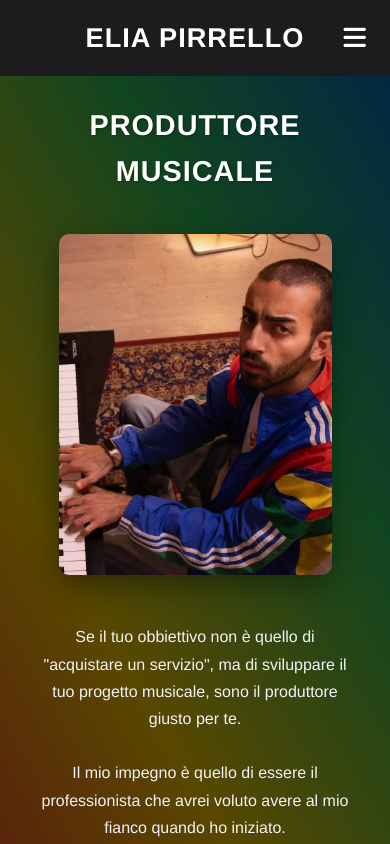
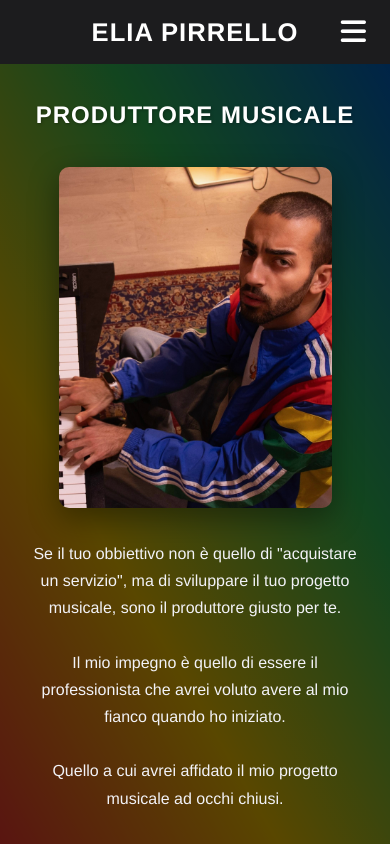
Before and after one commit to wavyprod1/website, a Vue app: page / in a window 390 px wide. Shown: the top 844 px of the page. Built offline with nearby package versions, Linux system fonts and the light colour scheme.

Commit message:
Various fixes

```diff
--- a/src/App.vue
+++ b/src/App.vue
@@ -67,11 +67,13 @@ watch(() => router.currentRoute.value.path, () => {
 
 <template>
   <header>
-    <div class="container header-container">
+    <div class= container>
+    <div class="header-container">
+
       <RouterLink to="/" class="header-logo-link desktop-only" @click="handleNavLinkClick">
         ELIA PIRRELLO
       </RouterLink>
-      <RouterLink to="/" class="header-logo-link-mobile mobile-only" @click="handleNavLinkClick">
+      <RouterLink to="/" class="header-logo-link mobile-only" @click="handleNavLinkClick">
         ELIA PIRRELLO
       </RouterLink>
       <button class="mobile-menu-btn" @click="toggleMobileMenu" aria-label="Apri menu" :aria-expanded="isMobileMenuOpen">
@@ -139,6 +141,7 @@ watch(() => router.currentRoute.value.path, () => {
           >
         </li>
       </ul>
+    </div>
     </div>
   </header>
 
@@ -223,6 +226,8 @@ watch(() => router.currentRoute.value.path, () => {
 
 <style scoped>
 /* Stili Header */
+
+/* Header & Navigation */
 header {
   position: fixed;
   top: 0;
@@ -230,25 +235,28 @@ header {
   width: 100%;
   z-index: 1000;
   background-color: var(--color-dark-gray);
-  padding: 1rem 0;
   transition: background-color 0.3s ease;
 }
 
 .header-container {
+  justify-content: space-between;
   display: flex;
   align-items: center;
+  height: 2rem;
 }
+
 
 /* Logo/Nome Link per Desktop */
 .header-logo-link {
-  font-size: 1.7rem;
   font-weight: bold;
+  font-size: 1.6rem;
   color: var(--color-white);
   text-decoration: none;
   text-transform: uppercase;
   letter-spacing: 1px;
   transition: color 0.3s ease; /* Aggiunta transizione */
 }
+
 .header-logo-link:hover {
   color: var(--color-light-gray); /* MODIFICATO: Hover grigio chiaro */
 }
@@ -268,9 +276,9 @@ header {
   font-weight: bold;
   text-transform: uppercase;
   transition: color 0.3s ease;
-  padding: 0.5rem 0;
+  padding: 0rem 0;
   position: relative;
-  font-size: 1.1rem;  /* Esempio: leggermente più grande del default, se vuoi. Il default è spesso 1rem per <p> */
+
 }
 
 .nav-link.nav-link-servizi:hover { color: var(--color-green); }
@@ -347,18 +355,10 @@ header {
 
   .header-container {
     justify-content: center;
-    position: relative;
+
   }
 
-  .header-logo-link-mobile {
-    font-size: 1.7rem;
-    font-weight: bold;
-    color: var(--color-white);
-    text-decoration: none;
-    text-transform: uppercase;
-    letter-spacing: 1px;
-    transition: color 0.3s ease; /* Aggiunta transizione */
-  }
+
   .header-logo-link-mobile:hover {
     color: var(--color-light-gray); /* MODIFICATO: Hover grigio chiaro */
   }
@@ -388,11 +388,12 @@ header {
     flex-direction: column;
     align-items: center;
     justify-content: flex-start;
-    padding-top: 70px;
+    padding-top:4rem;
     transition: left 0.3s ease-in-out;
     z-index: 1001;
     overflow-y: auto;
     box-sizing: border-box;
+    font-size: 1.6rem;
   }
 
   .nav-menu.active {
@@ -406,8 +407,7 @@ header {
   }
   .nav-menu .nav-link {
     display: block;
-    padding: 1rem 0;
-    font-size: 1.5rem;
+
     text-align: center;
 
   }
@@ -492,8 +492,6 @@ footer {
 @media (max-width: 576px) {
   .footer-container { grid-template-columns: 1fr; text-align: center; }
   .social-links { justify-content: center; }
-  .header-logo-link-mobile { font-size: 1.7rem; }
-  .mobile-menu-btn { font-size: 1.6rem; }
   .footer-col h3 { text-align: center; } /* Centra titoli footer su mobile molto piccolo */
   .footer-nav { text-align: center; } /* Centra link nav footer su mobile molto piccolo */
 }
--- a/src/assets/style.css
+++ b/src/assets/style.css
@@ -68,11 +68,11 @@ p {
   width: 100%;
   max-width: 1200px;
   margin: 0 auto;
-  padding: 0 1.5rem;
+  padding: 1rem 1.5rem;
 }
 
 section {
-  padding: 5rem 0;
+  padding: 1.5rem 0;
   position: relative; /* Utile per eventuali figli posizionati assolutamente */
   overflow: hidden;  /* Utile per ::before/::after overlays */
 }
@@ -114,23 +114,7 @@ section {
   box-shadow: 0 5px 15px rgba(0, 102, 204, 0.3); /* Ombra con il nuovo blu */
 }
 
-/* Header & Navigation */
-header {
-  position: fixed;
-  top: 0;
-  left: 0;
-  width: 100%;
-  z-index: 1000;
-  background-color: var(--color-dark-gray);
-  padding: 1rem 0;
-  transition: background-color 0.3s ease;
-}
 
-.header-container {
-  display: flex;
-  justify-content: space-between;
-  align-items: center;
-}
 
 .logo {
   font-weight: bold;
@@ -204,27 +188,35 @@ header {
 /* Hero Section Specifics (se non coperte da .section-gradient-overlay) */
 .hero {
   /* position, height, display, align-items, overflow sono già in section o qui */
-  height: 100vh;
+
+  min-height: calc(100vh - 4rem); /* Subtract header height */
+  margin-top: 4rem;
   display: flex;
   align-items: center;
   /* background-color: var(--color-dark-gray); /* Fallback se .section-gradient-overlay non è usato */
 }
 
-/* .hero-bg rimosso perché ora usiamo .section-gradient-overlay */
+.hero-content-wrapper {
+  display: flex;
+  flex-direction: row; /* Desktop: testo a sinistra, immagine a destra */
+  align-items: center;
+  justify-content: space-between;
+  position: relative; /* Essenziale per z-index */
+  z-index: 2;       /* Sopra l'overlay ::before della classe .section-gradient-overlay */
+  width: 100%;
+}
 
-/* .hero-content era un wrapper generico, .hero-content-wrapper è usato nel componente */
-/* Assicurarsi che il wrapper del contenuto nella hero section abbia z-index > 1 */
+.space-up-down{
+  margin: 1rem 0 1rem 0;
+}
 
 
 /* Page Hero Section (per pagine interne, es. "Chi Sono", "Servizi") */
 .page-hero {
-  /* position: relative; padding, text-align sono già in section o qui */
-  padding: 8rem 0 4rem; /* Padding specifico per page-hero */
+  margin-top: 4rem;
   background-color: var(--color-dark-gray); /* Sfondo standard per page-hero */
   text-align: center;
 }
-/* Se vuoi usare il gradiente anche per page-hero, aggiungi .section-gradient-overlay */
-/* <section class="page-hero section-gradient-overlay"> */
 
 .page-hero h1 {
   margin-bottom: 1.5rem;
@@ -234,12 +226,19 @@ header {
   position: relative;
   z-index: 2;
   text-align: center;
-  padding: 2rem 1.5rem;
+  padding: 0rem 1.5rem;
 }
 
   .hero-main-title {
   font-size: 3rem; /* NUOVA DIMENSIONE RIDOTTA PER MOBILE PICCOLO */
-  margin-bottom: 1.5rem; /* Più spazio per H1 */
+
+
+}
+
+.hero-main-description {
+  font-size: 1.1rem;
+  color: var(--color-light-gray); /* Testo descrizione chiaro su sfondo sfumato/scuro */
+  line-height: 1.7;
 }
 
 .page-intro {
@@ -249,43 +248,10 @@ header {
   margin: 0 auto;
 }
 
-/* Benefits Section (esempio, se la riutilizzi) */
-.benefits {
-  background-color: var(--color-light-gray);
-}
-.benefits .section-title, /* Titolo specifico per sezione benefits */
-.benefits .benefit-title,
-.benefits .benefit-text {
-  color: var(--color-dark-gray);
-  text-shadow: none;
-}
-.benefits .section-title {
-    text-align: center;
-    margin-bottom: 3rem;
-}
-.benefits .benefits-intro { /* Intro specifico per sezione benefits */
-  color: var(--color-dark-gray);
-  text-shadow: none;
-  text-align: center;
-  max-width: 700px;
-  margin: 0 auto 3rem;
-}
-/* ... altri stili benefits ... */
-
-
-/* Services Section */
-/* ... stili services ... */
-
-
-/* Reviews Section */
-/* .reviews è gestito nello scoped CSS per lo sfondo chiaro.
-   Se volessi una versione scura di default, la definiresti qui. */
-
 
 /* CTA Sections */
 .cta {
   text-align: center;
-  /* padding: 5rem 0; già in section */
 }
 
 .cta-primary {
@@ -337,13 +303,10 @@ footer {
 @media (max-width: 992px) {
   h1 { font-size: 3rem; }
   h2 { font-size: 2.2rem; }
+  section {
+    padding: 0;
+  }
 
-  .hero {
-    min-height: 90vh;
-    height: auto;
-    padding-top: 70px; /* Altezza header */
-    padding-bottom: 2rem;
-  }
 }
 
 @media (max-width: 768px) {
@@ -351,13 +314,23 @@ footer {
   h2 { font-size: 1.8rem; }
 
   section {
-    padding: 4rem 0; /* Riduci padding sezioni su mobile */
+    padding: 0;
   }
+
 
   .hero-main-title {
   font-size: 2.2rem; /* NUOVA DIMENSIONE RIDOTTA PER MOBILE PICCOLO */
-  margin-bottom: 1.5rem; /* Più spazio per H1 */
+
 }
+.hero-content-wrapper {
+    flex-direction: column;
+    text-align: center; /* Centra il testo dei figli ordinati */
+
+  }
+  .hero-main-description {
+    order: 3;
+    font-size: 1rem;
+  }
 
   .mobile-menu-btn { display: block; }
   .nav-menu {
@@ -375,18 +348,16 @@ footer {
   .nav-menu.active { left: 0; }
   .nav-item { margin: 1.5rem 0; }
 
-  /* .hero-content era nel tuo globale, ora il contenuto è in .hero-content-wrapper */
-  /* .hero-description era nel tuo globale, ora è .hero-main-description */
 }
 
 @media (max-width: 576px) {
-  section { padding: 3rem 0; }
+
   h1 { font-size: 2rem; }
   h2 { font-size: 1.5rem; }
   .btn { padding: 0.8rem 1.5rem; font-size: 0.9rem; }
   .hero-main-title {
-  font-size: 1.8rem; /* NUOVA DIMENSIONE RIDOTTA PER MOBILE PICCOLO */
-  margin-bottom: 1.5rem; /* Più spazio per H1 */
+  font-size: 1.5rem; /* NUOVA DIMENSIONE RIDOTTA PER MOBILE PICCOLO */
+
 }
 
   /* ... altri stili mobile ... */
--- a/src/views/HomeView.vue
+++ b/src/views/HomeView.vue
@@ -30,17 +30,17 @@ const starEmoji = '⭐';
       <div class="container hero-content-wrapper">
         <div class="hero-text-column">
           <!-- h1 usa .section-title per coerenza, ma è un h1 -->
-          <h1 class="section-title hero-main-title">PRODUTTORE MUSICALE</h1>
-          <p class="hero-main-description">
+          <h1 class=" space-up-down section-title hero-main-title">PRODUTTORE MUSICALE</h1>
+          <div class="space-up-down hero-main-description">
             Se il tuo obbiettivo non è quello di "acquistare un servizio", ma di sviluppare il tuo
             progetto musicale, sono il produttore giusto per te.
             <br /><br />
             Il mio impegno è quello di essere il professionista che avrei voluto avere al
             mio fianco quando ho iniziato. <br /><br />Quello a cui avrei affidato il mio progetto musicale ad
             occhi chiusi.
-          </p>
+          </div>
         </div>
-        <div class="hero-image-column">
+        <div class="space-up-down hero-image-column">
           <img
             src="/images/hero-profile-square.jpg"
             alt="Elia Pirrello - Produttore Musicale"
@@ -147,31 +147,13 @@ const starEmoji = '⭐';
 }
 
 
-/* HERO SECTION SPECIFICS (Layout e testo) */
-.hero-content-wrapper {
-  display: flex;
-  flex-direction: row; /* Desktop: testo a sinistra, immagine a destra */
-  align-items: center;
-  justify-content: space-between;
-  gap: 3rem;
-  position: relative; /* Essenziale per z-index */
-  z-index: 2;       /* Sopra l'overlay ::before della classe .section-gradient-overlay */
-  width: 100%;
-  min-height: calc(100vh - 120px); /* Considera padding-top/bottom della section .hero e header */
-
-}
 
 .hero-text-column {
   flex: 1 1 55%;
   max-width: 650px;
 }
 
-.hero-main-description {
-  font-size: 1.1rem;
-  margin-bottom: 2rem;
-  color: var(--color-light-gray); /* Testo descrizione chiaro su sfondo sfumato/scuro */
-  line-height: 1.7;
-}
+
 
 .hero-image-column {
   flex: 1 1 40%;
@@ -290,22 +272,12 @@ const starEmoji = '⭐';
 
 /* RESPONSIVE ADJUSTMENTS */
 @media (max-width: 992px) { /* Tablet */
-  .hero-content-wrapper {
-    gap: 2rem;
-    min-height: 0; /* Rimuovi min-height specifico per tablet */
 
-  }
   .hero-image-column { max-width: 320px; }
 }
 
 @media (max-width: 768px) { /* Mobile */
-  .hero-content-wrapper {
-    flex-direction: column;
-    text-align: center; /* Centra il testo dei figli ordinati */
-    padding-top: 2rem; /* Spazio dal top della section (già con padding per header globale) */
-    padding-bottom: 2rem;
-    gap: 1.5rem;
-  }
+
 
   /* Tutti i .section-title (h1, h2) su mobile */
   .section-title {
@@ -318,24 +290,13 @@ const starEmoji = '⭐';
   }
 
   /* Ordine e stili per gli elementi della Hero su mobile */
-  .hero .hero-main-title { /* h1 nella hero */
-    order: 1;
-    margin-bottom: 1rem; /* Ridotto per mobile */
-    width: 100%;
-  }
+
   .hero-image-column {
     order: 2;
     width: 70vw;
     max-width: 280px;
-    margin: 0 auto 1.5rem auto; /* Centra e aggiunge spazio sotto */
   }
-  .hero-main-description {
-    order: 3;
-    font-size: 1rem;
-    max-width: 90%; /* Mantiene max-width */
-    margin: 0 auto 2rem auto;
 
-  }
 
   .review-author-info { /* Su mobile, nome e rating uno sopra l'altro */
     flex-direction: column;
--- a/vite.config.js
+++ b/vite.config.js
@@ -16,5 +16,5 @@ export default defineConfig({
       '@': fileURLToPath(new URL('./src', import.meta.url))
     },
   },
-  base: '/website/',
+  base: '',
 })
```
Also changed, not shown: src/views/ContattiView.vue (+4 -10 lines), src/views/ContenutiView.vue (+7 -14 lines), src/views/PortfolioView.vue (+8 -16 lines), src/views/ProduzioneView.vue (+3 -4 lines), src/views/RecordingMixMasterView.vue (+2 -7 lines).
